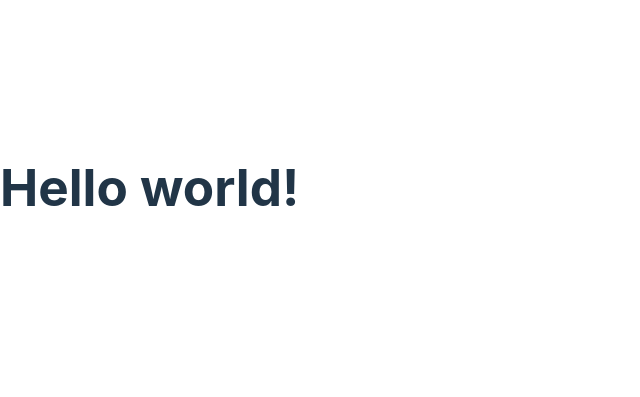
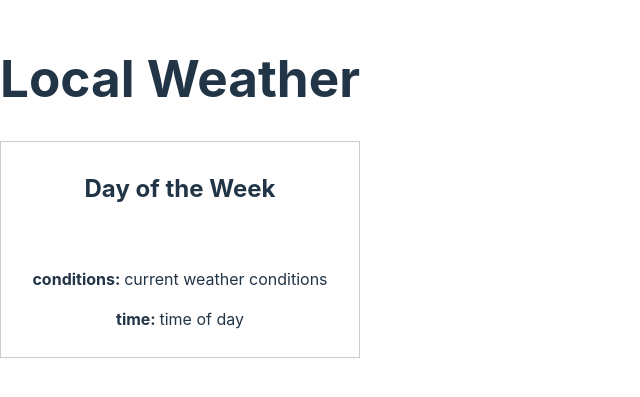
Before and after one commit to techbyadi/react-components-lab, a React (Vite) app: page / in a window 1280 px wide. Shown: the part 213-610 px from the top of the page, without its empty margins (0-640 px from the left). Built offline with nearby package versions, Linux system fonts and the light colour scheme.

Commit message:
create a new component named WeatherForecast

```diff
--- a/src/App.jsx
+++ b/src/App.jsx
@@ -1,9 +1,54 @@
-// src/App.jsx
+import WeatherForecast from "./WeatherForecast/WeatherForecast";
+
+const weatherForecasts = [
+  {
+    day: 'Mon',
+    img: 'http://res.cloudinary.com/jkeohan/image/upload/v1535732381/day.svg',
+    imgAlt: 'sun icon',
+    conditions: 'sunny',
+    time: 'Morning',
+  },
+  {
+    day: 'Tue',
+    img: 'http://res.cloudinary.com/jkeohan/image/upload/v1535732381/night.svg',
+    imgAlt: 'moon icon',
+    conditions: 'clear',
+    time: 'Night',
+  },
+  {
+    day: 'Wed',
+    img: 'http://res.cloudinary.com/jkeohan/image/upload/v1535732381/stormy.svg',
+    imgAlt: 'clouds with lightning icon',
+    conditions: 'stormy',
+    time: 'All Day',
+  },
+  {
+    day: 'Thu',
+    img: 'http://res.cloudinary.com/jkeohan/image/upload/v1535732381/cloudy-day_t7ckxp.svg',
+    imgAlt: 'sun overcast by clouds icon',
+    conditions: 'overcast',
+    time: 'Evening',
+  },
+  {
+    day: 'Fri',
+    img: 'http://res.cloudinary.com/jkeohan/image/upload/v1535732381/cloudy-night.svg',
+    imgAlt: 'moon overcast by clouds icon',
+    conditions: 'cloudy',
+    time: 'Night',
+  },
+];
+
 
 const App = () => {
 
   return (
-    <h1>Hello world!</h1>
+    <>
+      <h1>Local Weather</h1>
+      <section>
+        <WeatherForecast/>
+      </section>
+</>
+
   );
 }
 
--- /dev/null
+++ b/src/WeatherForecast/WeatherForecast.css
@@ -0,0 +1,14 @@
+section {
+  display: flex;
+}
+
+section .weather {
+  border: 1px solid #ccc;
+  flex: 1;
+  padding: 10px;
+  text-align: center;
+}
+
+.weather span {
+  font-weight: bold;
+}
--- /dev/null
+++ b/src/WeatherForecast/WeatherForecast.jsx
@@ -0,0 +1,16 @@
+import './WeatherForecast.css'
+
+
+const WeatherForecast = () => {
+  return (
+    <div className="weather">
+      <h2>Day of the Week</h2>
+      <img src="" alt="" />
+      <p><span>conditions: </span>current weather conditions</p>
+      <p><span>time: </span>time of day</p>
+    </div>
+  )
+}
+
+
+export default WeatherForecast;
```
